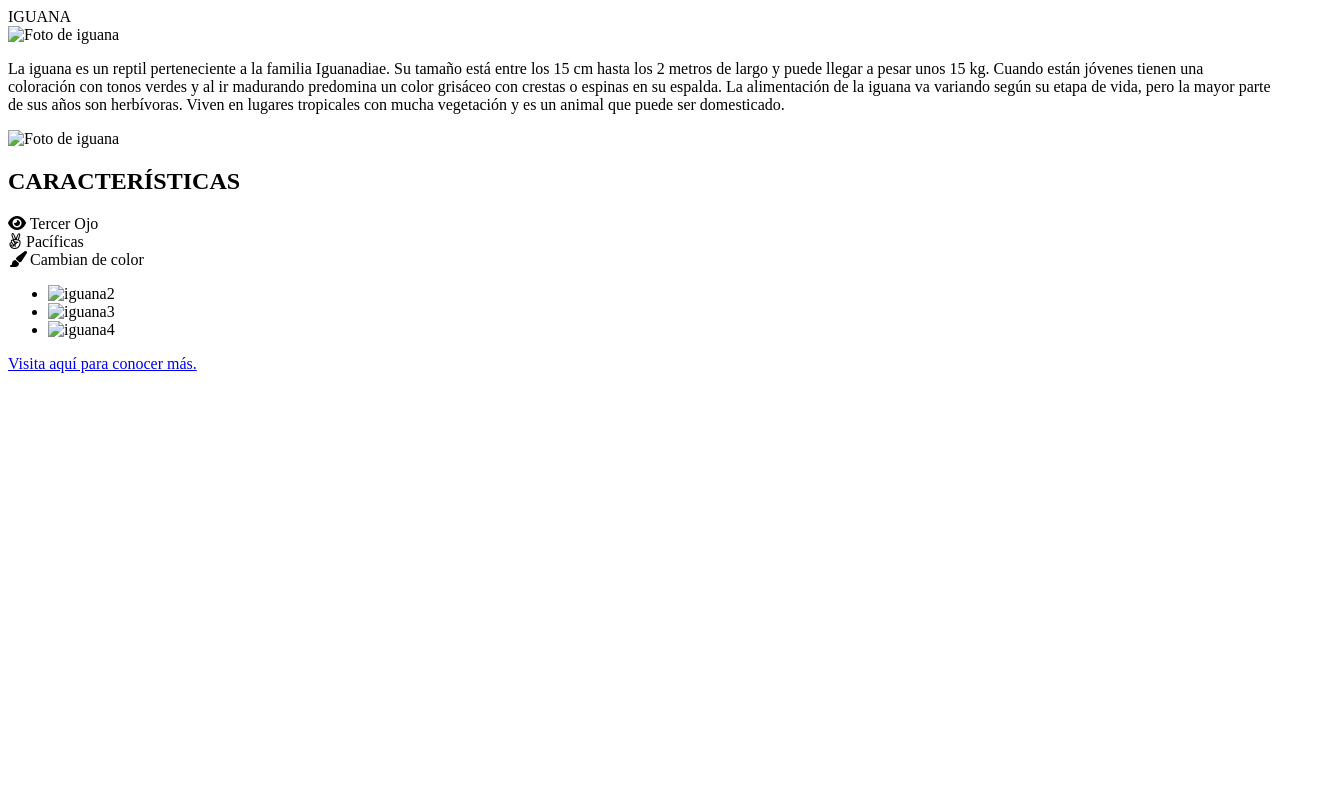
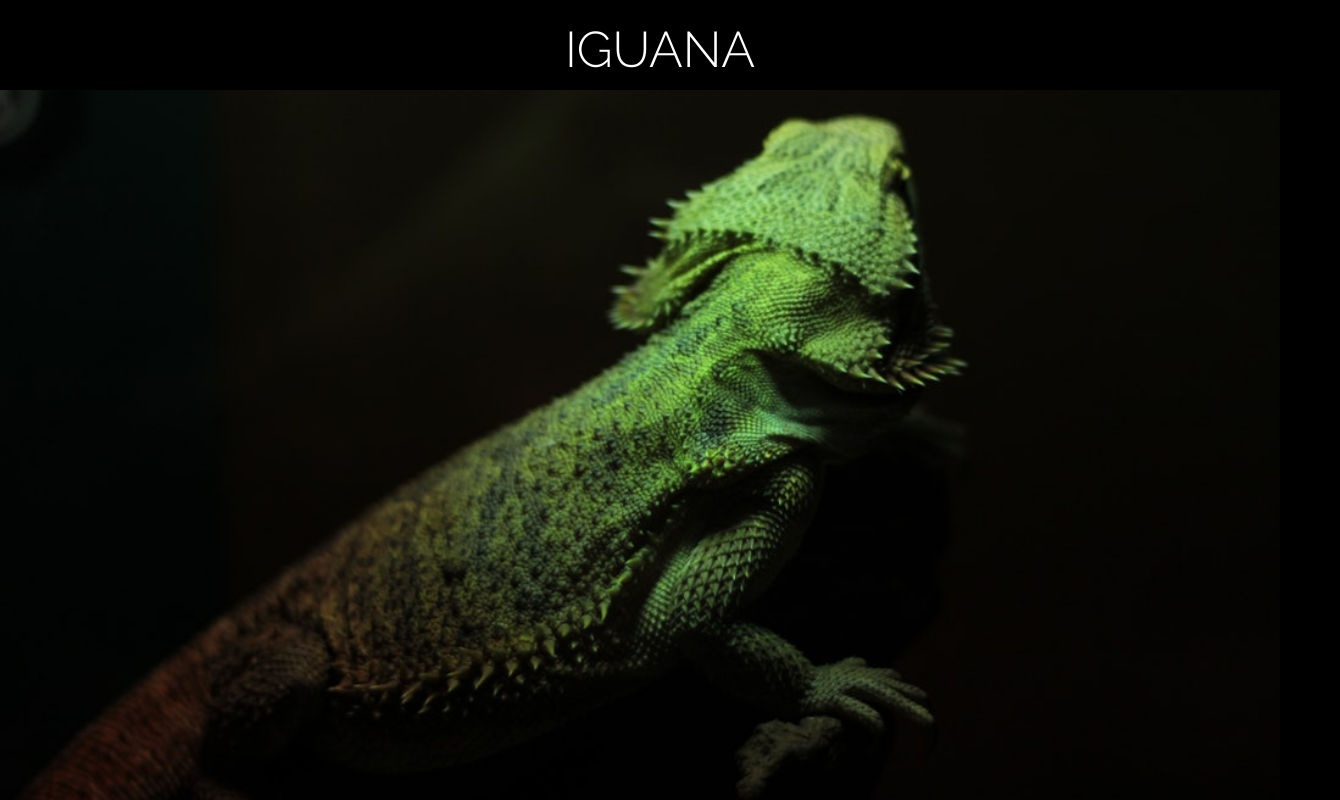
Before and after one commit to jcaracas/DesafioTres, a plain HTML site: page index.html in a window 1280 px wide. Shown: the top 800 px of the page, 1340 px wide, since content can reach past the window. Drawn offline with Linux system fonts and the light colour scheme; the site is published under a folder, as on GitHub Pages, so addresses that start at the root find nothing.

Commit message:
Update index.html

```diff
--- a/index.html
+++ b/index.html
@@ -9,21 +9,21 @@
     <link rel="preconnect" href="https://fonts.googleapis.com">
     <link rel="preconnect" href="https://fonts.gstatic.com" crossorigin>
     <link href="https://fonts.googleapis.com/css2?family=Raleway:ital,wght@0,100;0,300;1,600&display=swap" rel="stylesheet">
-    <link rel="stylesheet" href="/Assets/style/main.css">
+    <link rel="stylesheet" href="Assets/style/main.css">
 </head>
 <body>
     <section class="head">
         <div class="head-text">
             IGUANA
         </div>
-        <img src="/Assets/img/bg-header.jpg" alt="Foto de iguana">
+        <img src="Assets/img/bg-header.jpg" alt="Foto de iguana">
 
     </section>
 
 
         <section class="main-uno">
             <p>La iguana es un reptil perteneciente a la familia Iguanadiae. Su tamaño está entre los 15 cm hasta los 2 metros de largo y puede llegar a pesar unos 15 kg. Cuando están jóvenes tienen una coloración con tonos verdes y al ir madurando predomina un color grisáceo con crestas o espinas en su espalda. La alimentación de la iguana va variando según su etapa de vida, pero la mayor parte de sus años son herbívoras. Viven en lugares tropicales con mucha vegetación y es un animal que puede ser domesticado.</p>
-            <img src="/Assets/img/iguana-1.jpg" alt="Foto de iguana">
+            <img src="Assets/img/iguana-1.jpg" alt="Foto de iguana">
         </section>
         <main>
             <section class="caracteristicas">
@@ -47,13 +47,13 @@
             <section class="imagen-list">
                 <ul>
                     <li>
-                        <img src="/Assets/img/iguana-2.jpg" alt="iguana2">
+                        <img src="Assets/img/iguana-2.jpg" alt="iguana2">
                     </li>
                     <li>
-                        <img src="/Assets/img/iguana-3.jpg" alt="iguana3">
+                        <img src="Assets/img/iguana-3.jpg" alt="iguana3">
                     </li>
                     <li>
-                        <img src="/Assets/img/iguana-4.jpg" alt="iguana4">
+                        <img src="Assets/img/iguana-4.jpg" alt="iguana4">
                     </li>
                 </ul>
             </section>
```
